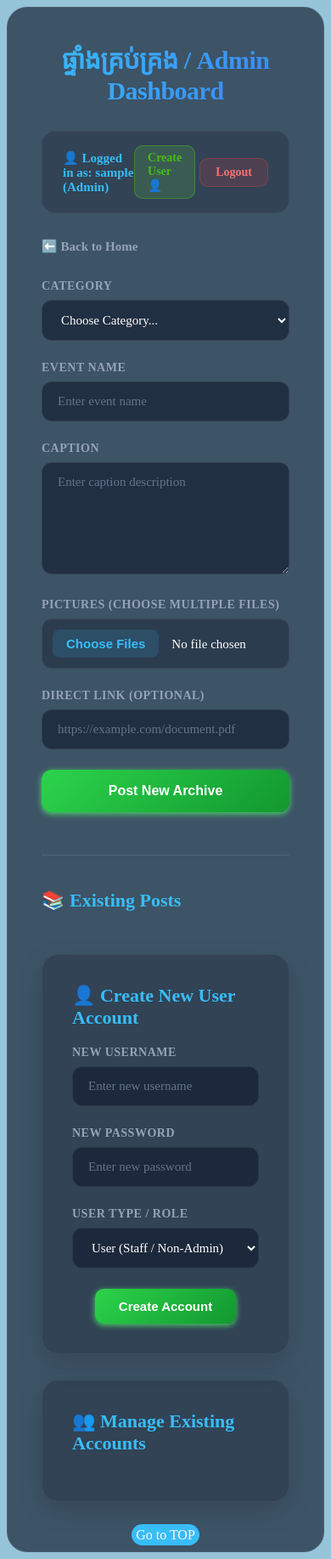
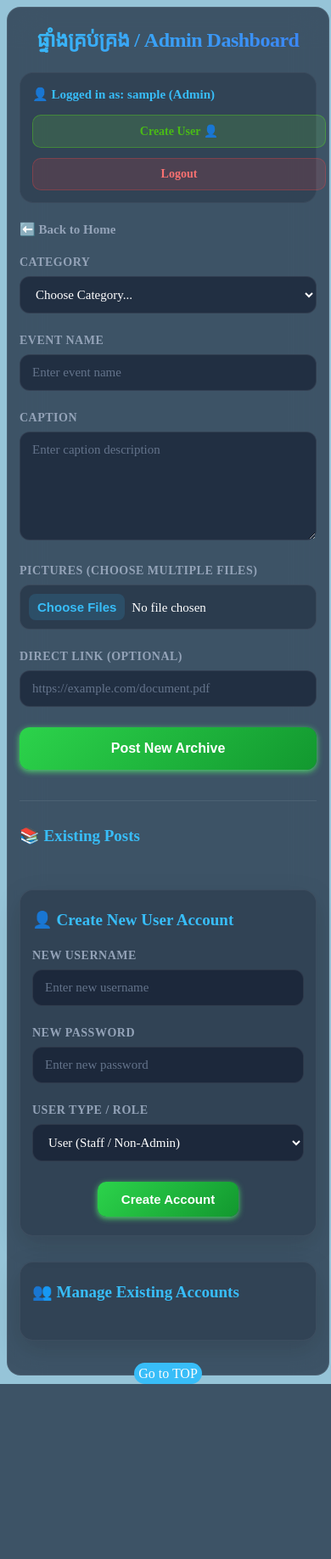
Before and after one commit to udam-dev/uyfc-archive-dynamic-site, a Flask app: page /admin in a window 390 px wide. Shown: the whole page at 85% size. After the commit the page ends 1629 px from the top, so only its background shows below. Run offline with Flask 3, Linux system fonts and the light colour scheme; the visitor is signed in with stand-in values (Sample User, id 1); data that the repository does not hold is empty; some web fonts are replaced.

Commit message:
v_update

```diff
--- a/templates/admin.html
+++ b/templates/admin.html
@@ -610,6 +610,146 @@
         .close-modal:hover {
             color: #ffffff;
         }
+
+        @media (max-width: 600px) {
+            .admin-container {
+                width: calc(100% - 24px);
+                padding: 22px 14px;
+                border-radius: 16px;
+            }
+
+            h1 {
+                font-size: 24px;
+                line-height: 1.35;
+                margin-bottom: 22px;
+            }
+
+            h2 {
+                font-size: 19px;
+                line-height: 1.4;
+            }
+
+            .user-nav-bar {
+                align-items: stretch;
+                flex-direction: column;
+                gap: 12px;
+                padding: 14px;
+                margin-bottom: 22px;
+            }
+
+            .logged-in-user {
+                line-height: 1.5;
+                overflow-wrap: anywhere;
+            }
+
+            #create-user-btn,
+            .logout-btn {
+                display: flex;
+                align-items: center;
+                justify-content: center;
+                width: 100%;
+                margin: 0;
+                padding: 10px 12px;
+            }
+
+            .back-btn {
+                margin-bottom: 22px;
+            }
+
+            .flash-messages {
+                padding: 12px 14px;
+                margin-bottom: 22px;
+            }
+
+            input,
+            textarea,
+            select {
+                padding: 12px 14px;
+            }
+
+            input[type="file"] {
+                padding: 10px;
+            }
+
+            input[type="file"]::file-selector-button {
+                margin-right: 8px;
+                padding: 7px 10px;
+            }
+
+            .posts-list {
+                margin-top: 36px;
+                padding-top: 28px;
+            }
+
+            .post-item {
+                padding: 16px;
+                gap: 16px;
+            }
+
+            .post-item > div:first-child {
+                width: 100%;
+                min-width: 0 !important;
+            }
+
+            .post-item h3 {
+                font-size: 18px;
+            }
+
+            .post-date-badge {
+                margin-left: 0;
+                margin-top: 4px;
+            }
+
+            .post-actions,
+            .user-actions {
+                width: 100%;
+                justify-content: stretch;
+            }
+
+            .post-actions > *,
+            .user-actions > *,
+            .user-actions form {
+                flex: 1 1 0;
+                min-width: 0;
+            }
+
+            .edit-btn,
+            .delete-btn,
+            .change-pw-btn {
+                width: 100%;
+                padding: 10px 8px;
+            }
+
+            .post-actions form,
+            .user-actions form {
+                margin: 0;
+            }
+
+            .create-user-section {
+                padding: 22px 14px;
+                border-radius: 16px;
+            }
+
+            .user-item {
+                align-items: stretch;
+                padding: 14px;
+            }
+
+            .user-info {
+                align-items: flex-start;
+                flex-wrap: wrap;
+                line-height: 1.5;
+            }
+
+            .modal {
+                padding: 12px;
+            }
+
+            .modal-content {
+                padding: 26px 18px 20px;
+                border-radius: 16px;
+            }
+        }
     </style>
 </head>
 
```
